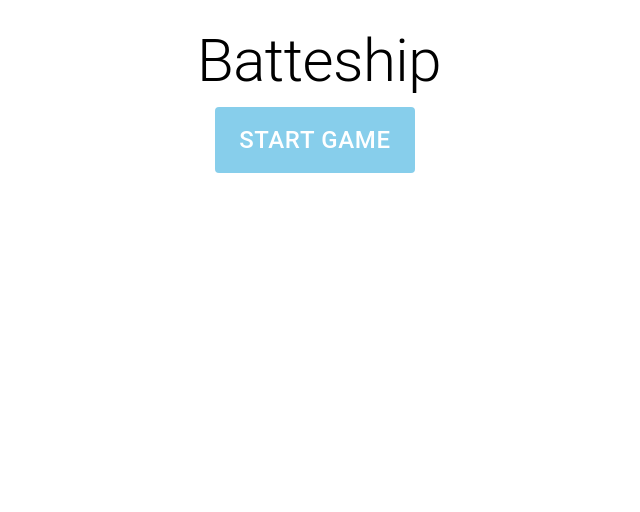
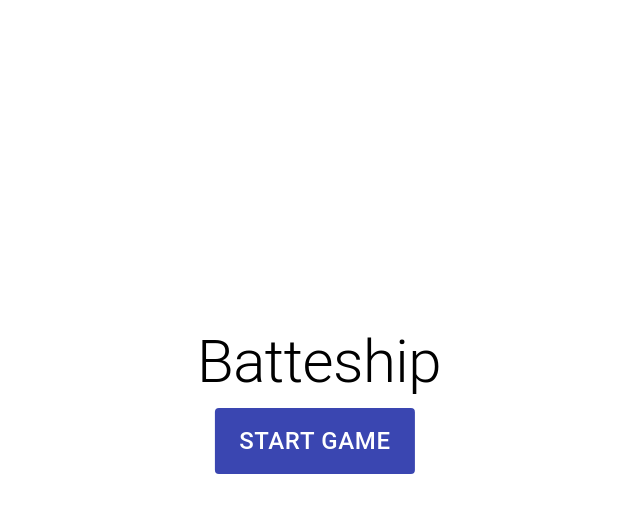
Before and after one commit to VidasBui/Battleship, a React (Create React App) app in the folder client/: page / in a window 1280 px wide. Shown: the top 512 px of the page, without its empty margins (325-965 px from the left). Built offline with nearby package versions, Linux system fonts and the light colour scheme.

Commit message:
style: add theme and other minor style changes

```diff
--- a/client/src/pages/BattleshipGame-module.scss
+++ b/client/src/pages/BattleshipGame-module.scss
@@ -1,19 +1,23 @@
-.spaceEvenlyBox {
+@import "../theme/theme.scss";
+
+.centeredBox {
   margin-top: 3px;
   margin-bottom: 10px;
-  margin-left: 25px;
   min-width: 320px;
   width: 60%;
   display: flex;
   flex-direction: row;
-  justify-content: space-evenly;
+  justify-content: center;
 }
 
 .mainBox {
-  margin-top: 2%;
   display: flex;
   flex-direction: column;
   align-items: center;
+  position: absolute;
+  top: 50%;
+  left: 50%;
+  transform: translate(-50%, -50%);
 }
 
 #mainBox .message {
@@ -24,11 +28,11 @@
   margin-top: 10px;
   font-size: 1.5rem;
   padding: 12px 24px;
-  background-color: #87ceeb;
-  color: white;
+  background-color: $primary-color;
+  color: $secondary-color;
 
   &:hover {
-    background-color: #87ceeb;
+    background-color: $primary-color;
     opacity: 0.9;
   }
 }
--- /dev/null
+++ b/client/src/theme/theme.scss
@@ -0,0 +1,5 @@
+$primary-color: #3a46b1;
+
+$secondary-color: white;
+
+$div-color: white;
```
